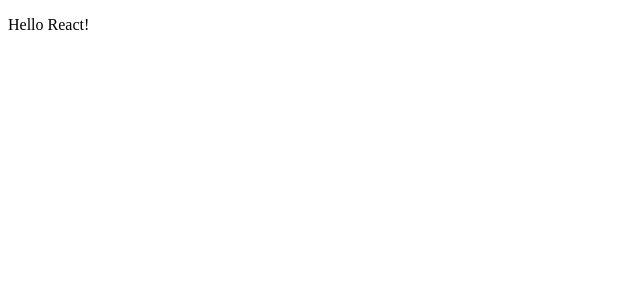
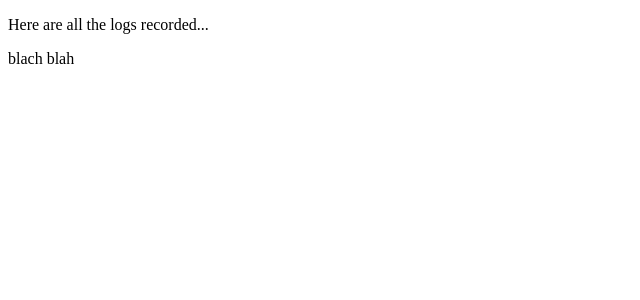
Before and after one commit to qaovxtazypdl/automated-gw2-logserver, a React app in the folder js/: page / in a window 1280 px wide. Shown: the top 300 px of the page, without its empty margins (0-640 px from the left). Built offline with nearby package versions, Linux system fonts and the light colour scheme; the HTML template or start-up script is replaced by a standard one.

Commit message:
date format endpoint

```diff
--- a/js/src/index.jsx
+++ b/js/src/index.jsx
@@ -3,7 +3,11 @@
 
 class App extends React.Component {
   render () {
-    return <p> Hello React!</p>;
+    const lol = "blach blah";
+    return <div>
+      <p>Here are all the logs recorded...</p>
+      {`${lol}`}
+    </div>;
   }
 }
 
```
Also changed, not shown: 2 other files (tests, documents, lock files or other folders).
